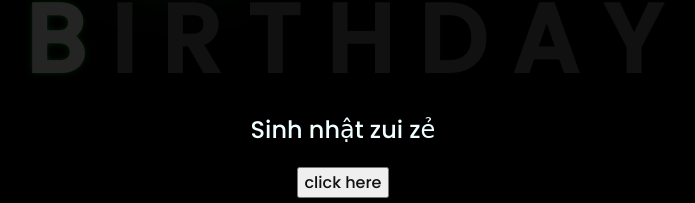
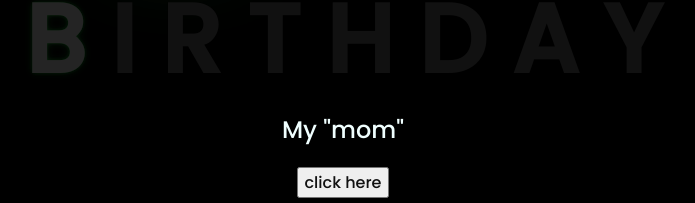
Before and after one commit to tatsu2903/snvv, a plain HTML site: page index.html in a window 1280 px wide. Shown: the part 398-601 px from the top of the page, without its empty margins (305-1000 px from the left). Drawn offline with Linux system fonts and the light colour scheme.

Commit message:
Update index.html

```diff
--- a/index.html
+++ b/index.html
@@ -26,7 +26,7 @@
         <span>Y</span>
     </div>
     <div class="description">
-        <span>Sinh nhật zui zẻ </span>
+        <span>My "mom"</span>
     </div>
     <div class="button">
         <button>
```
